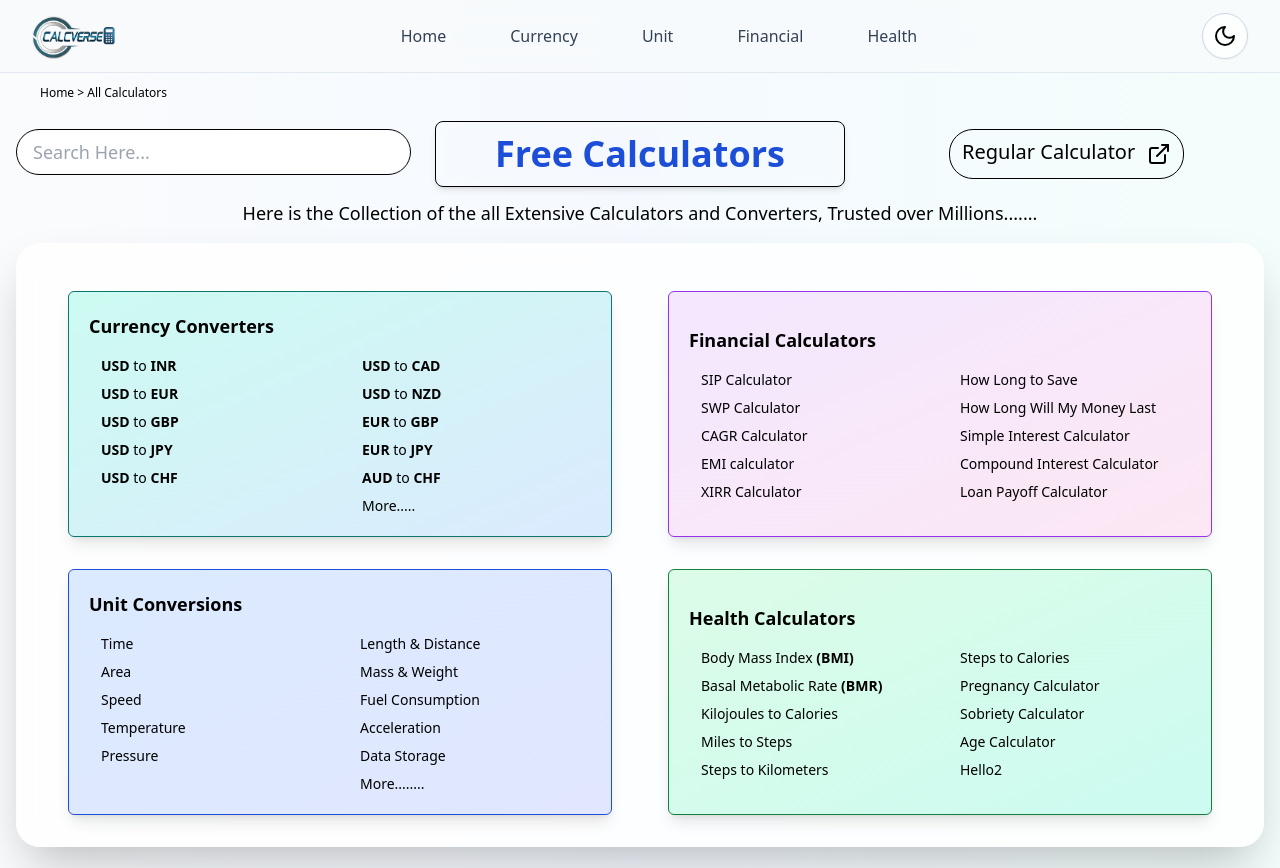
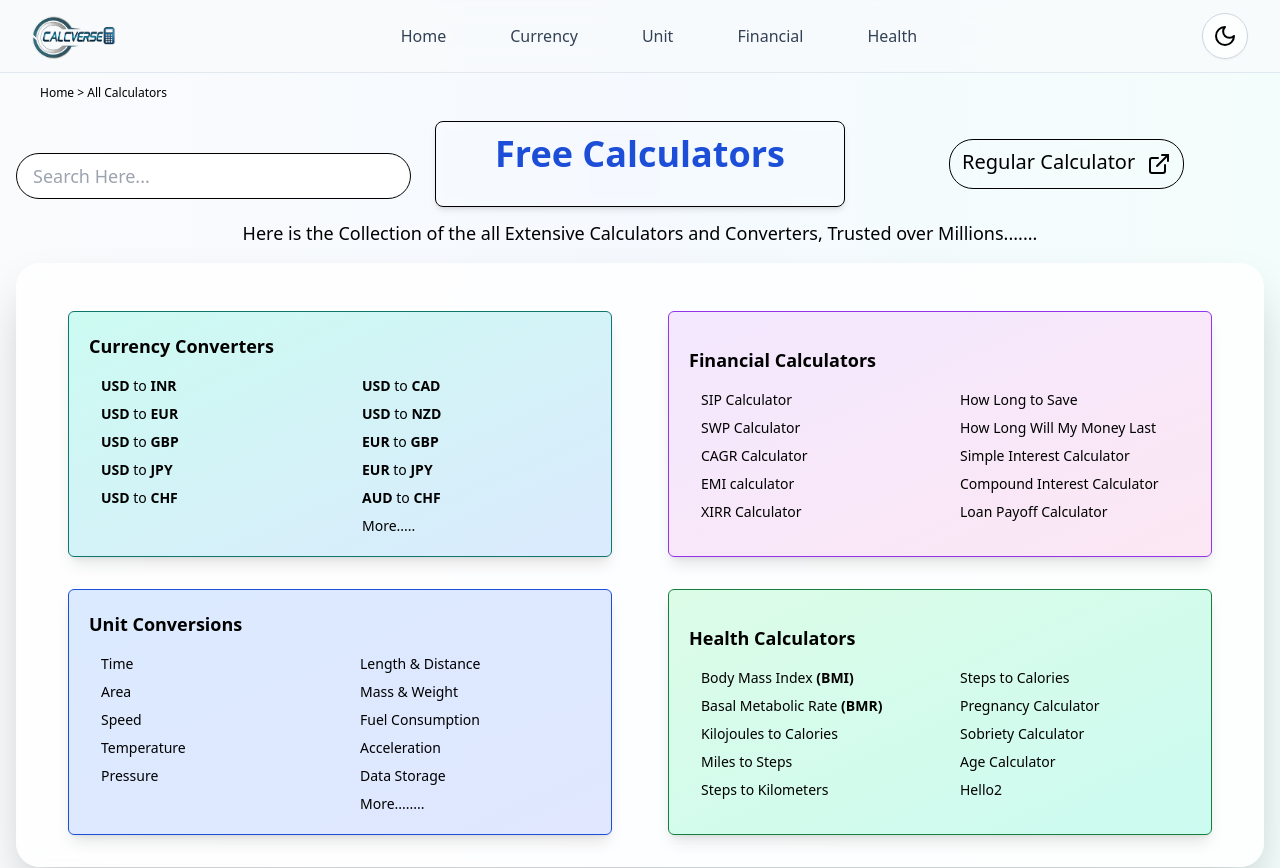
Before and after one commit to yogesh-1413/CalcVerse, a React (Vite) app: page /All-Calculators in a window 1280 px wide. Shown: the top 868 px of the page. Built offline with nearby package versions, Linux system fonts and the light colour scheme.

Commit message:
Added Searchbar functionalities to the Project

```diff
--- /dev/null
+++ b/src/Components/Searchbar.tsx
@@ -0,0 +1,74 @@
+import React, { useState, useEffect } from "react";
+import { useNavigate } from "react-router-dom";
+
+const calculators = [
+    { name: "SIP Calculator", path: "/calculators/sip" },
+    { name: "EMI Calculator", path: "/calculators/emi" },
+    { name: "SWP Calculator", path: "/calculators/swp" },
+    { name: "CAGR Calculator", path: "/calculators/cagr" },
+    { name: "FD Calculator", path: "/calculators/fd" },
+    { name: "RD Calculator", path: "/calculators/rd" },
+];
+
+const SearchBar: React.FC = () => {
+    const [query, setQuery] = useState("");
+    const [filtered, setFiltered] = useState<typeof calculators>([]);
+    const [debouncedQuery, setDebouncedQuery] = useState(query);
+    const navigate = useNavigate();
+
+    useEffect(() => {
+        const timer = setTimeout(() => setDebouncedQuery(query), 100);
+        return () => clearTimeout(timer);
+    }, [query]);
+
+    useEffect(() => {
+        if (debouncedQuery.trim() === "") {
+            setFiltered([]);
+            return;
+        }
+
+        const results = calculators.filter((calc) =>
+            calc.name.toLowerCase().includes(debouncedQuery.toLowerCase())
+        );
+        setFiltered(results);
+    }, [debouncedQuery]);
+
+    const handleSelect = (path: string) => {
+        setQuery("");
+        setFiltered([]);
+        navigate(path);
+    };
+
+    return (
+        <div className="relative w-full max-w-md mx-auto mt-6">
+            <div className="flex p-4">
+                <div className="rounded-3xl  w-full max-w-md sm:max-w-lg md:max-w-xl lg:max-w-2xl ">
+                    <div className="flex flex-col-2 dark:text-white">
+                        <input
+                            className="w-full px-4 text-lg py-2 max-w-md border rounded-3xl border-[#000000] focus:ring-2 focus:ring-blue-500 focus:border-transparent dark:focus:ring-purple-600 dark:bg-transparent dark:text-white transition-all duration-300 ease-in-out"
+                            type="text"
+                            placeholder={"Search Here..."}
+                            onChange={(e) => setQuery(e.target.value)}
+
+                        />
+                    </div>
+                </div>
+            </div>
+            {filtered.length > 0 && (
+                <ul className="absolute z-10 w-full mt-2 bg-white border border-gray-200 rounded-lg shadow-xl dark:bg-gray-900 dark:border-gray-700">
+                    {filtered.map((calc, index) => (
+                        <li
+                            key={index}
+                            onClick={() => handleSelect(calc.path)}
+                            className="px-4 py-2 cursor-pointer hover:bg-gray-100 dark:hover:bg-gray-700"
+                        >
+                            {calc.name}
+                        </li>
+                    ))}
+                </ul>
+            )}
+        </div>
+    );
+};
+
+export default SearchBar;
--- a/src/Conversions/All_Conversions.tsx
+++ b/src/Conversions/All_Conversions.tsx
@@ -2,7 +2,8 @@ import React from "react";
 import Navbar from "../Components/Navbar";
 import Footer from "../Components/Footer";
 import { ExternalLink, } from "lucide-react";
-import { Link } from "react-router-dom"
+import { Link } from "react-router-dom";
+import SearchBar from "../Components/Searchbar";
 
 
 const All_Conversions: React.FC = () => {
@@ -24,17 +25,7 @@ const All_Conversions: React.FC = () => {
                 </div>
                 <div className=" min-h-screen flex flex-col ">
                     <div className=" grid grid-cols-3 ">
-                        <div className="flex p-4">
-                            <div className="rounded-3xl  w-full max-w-md sm:max-w-lg md:max-w-xl lg:max-w-2xl ">
-                                <div className="flex flex-col-2 dark:text-white">
-                                    <input
-                                        className="w-full px-4 text-lg py-2 max-w-md border rounded-3xl border-[#000000] focus:ring-2 focus:ring-blue-500 focus:border-transparent dark:focus:ring-purple-600 dark:bg-transparent dark:text-white transition-all duration-300 ease-in-out"
-                                        type="text"
-                                        placeholder={"Search Here..."}
-                                    />
-                                </div>
-                            </div>
-                        </div>
+                        <SearchBar />
                         <div className="flex justify-center rounded-lg p-2">
                             <div className="bg-transparent dark:bg-transparent border border-black backdrop-blur-sm shadow-md rounded-lg p-3 w-full max-w-md sm:max-w-lg md:max-w-xl lg:max-w-xl transition-all duration-300 ease-in-out">
                                 <h1 className="dark:text-teal-400 text-blue-700 text-md sm:text-xl md:text-3xl lg:text-4xl text-center font-semibold transition-all duration-300 ease-in-out">
--- a/src/ConveterComponents/TimeConverter.tsx
+++ b/src/ConveterComponents/TimeConverter.tsx
@@ -1,6 +1,6 @@
 // src/components/Converter.tsx
 import React, { useState } from "react";
-import { TimeUnit, convertTime, timeFactors } from "../Utils/time";
+import { TimeUnit, convertTime,  } from "../Utils/time";
 import Navbar from "../Components/Navbar";
 import Footer from "../Components/Footer";
 import { Link } from "react-router-dom";
```
